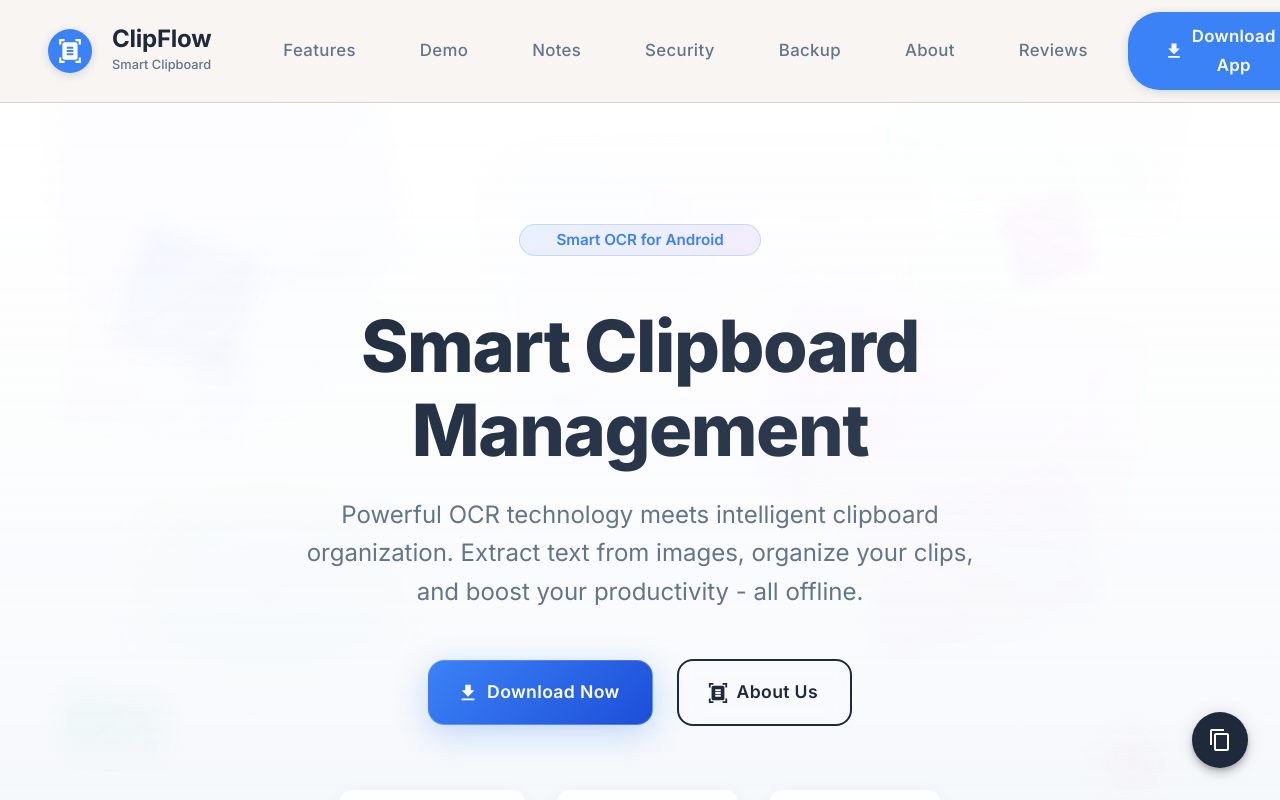
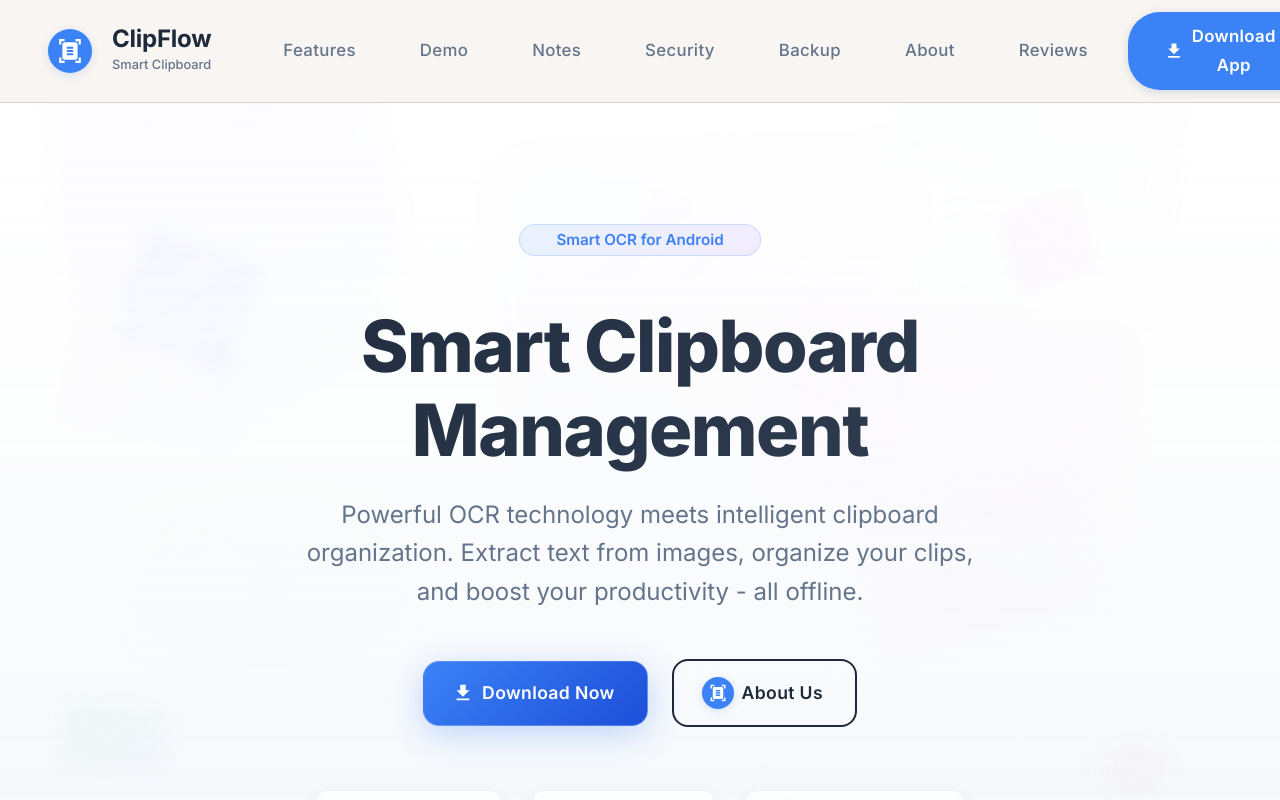
Before and after one commit to David6811/clipflow, a React (Vite) app: page / in a window 1280 px wide. Shown: the top 800 px of the page. Built offline with nearby package versions, Linux system fonts and the light colour scheme.

Commit message:
Logo (#21)
* create logo

* update logo

* remove floatbutton

```diff
--- a/index.html
+++ b/index.html
@@ -2,9 +2,18 @@
 <html lang="en">
   <head>
     <meta charset="UTF-8" />
-    <link rel="icon" type="image/svg+xml" href="/vite.svg" />
+    <link rel="icon" type="image/svg+xml" href="/clipflow-logo.svg" />
+    <link rel="apple-touch-icon" href="/clipflow-logo.svg" />
     <meta name="viewport" content="width=device-width, initial-scale=1.0" />
     <title>ClipFlow - Smart Clipboard Manager</title>
+
+    <!-- Additional meta tags for branding -->
+    <meta name="description" content="ClipFlow - Smart clipboard management for Android with OCR, offline functionality, and privacy-first design" />
+    <meta name="theme-color" content="#3B82F6" />
+    <meta property="og:title" content="ClipFlow - Smart Clipboard Manager" />
+    <meta property="og:description" content="Manage your clipboard with intelligent organization, OCR technology, and complete offline privacy" />
+    <meta property="og:image" content="/clipflow-logo.svg" />
+    <meta property="og:type" content="website" />
   </head>
   <body>
     <div id="root"></div>
--- a/src/App.tsx
+++ b/src/App.tsx
@@ -214,7 +214,6 @@ function App() {
         <div id="comments" style={{ scrollBehavior: 'smooth' }}><CommentsSection /></div>
       </Box>
 
-      <FloatingActionButton />
       <FooterSection />
       {/* just want to fix CI */}
 
--- /dev/null
+++ b/src/components/ClipFlowLogo.tsx
@@ -0,0 +1,188 @@
+import React from 'react'
+import { Box, Typography } from '@mui/material'
+import { DocumentScanner } from '@mui/icons-material'
+
+interface ClipFlowLogoProps {
+  size?: 'small' | 'medium' | 'large'
+  variant?: 'horizontal' | 'icon-only' | 'vertical'
+  onClick?: () => void
+  showText?: boolean
+}
+
+const ClipFlowLogo: React.FC<ClipFlowLogoProps> = ({
+  size = 'medium',
+  variant = 'horizontal',
+  onClick,
+  showText = true
+}) => {
+  const sizeConfig = {
+    small: {
+      iconContainer: 32,
+      iconSize: 18,
+      titleSize: '1.125rem',
+      subtitleSize: '0.7rem',
+      borderRadius: 2
+    },
+    medium: {
+      iconContainer: 44,
+      iconSize: 26,
+      titleSize: '1.5rem',
+      subtitleSize: '0.8rem',
+      borderRadius: 2.5
+    },
+    large: {
+      iconContainer: 64,
+      iconSize: 36,
+      titleSize: '2rem',
+      subtitleSize: '1rem',
+      borderRadius: 3
+    }
+  }
+
+  const config = sizeConfig[size]
+
+  if (variant === 'icon-only') {
+    return (
+      <Box
+        sx={{
+          width: config.iconContainer,
+          height: config.iconContainer,
+          bgcolor: 'secondary.main',
+          borderRadius: config.borderRadius,
+          display: 'flex',
+          alignItems: 'center',
+          justifyContent: 'center',
+          cursor: onClick ? 'pointer' : 'default',
+          transition: 'all 0.2s ease',
+          boxShadow: '0 2px 8px rgba(59, 130, 246, 0.2)',
+          '&:hover': onClick ? {
+            opacity: 0.9,
+            transform: 'translateY(-1px)',
+            boxShadow: '0 4px 12px rgba(59, 130, 246, 0.3)'
+          } : {}
+        }}
+        onClick={onClick}
+      >
+        <DocumentScanner sx={{ fontSize: config.iconSize, color: 'white' }} />
+      </Box>
+    )
+  }
+
+  if (variant === 'vertical') {
+    return (
+      <Box
+        sx={{
+          display: 'flex',
+          flexDirection: 'column',
+          alignItems: 'center',
+          cursor: onClick ? 'pointer' : 'default',
+          transition: 'opacity 0.2s ease',
+          '&:hover': onClick ? { opacity: 0.8 } : {}
+        }}
+        onClick={onClick}
+      >
+        <Box
+          sx={{
+            width: config.iconContainer,
+            height: config.iconContainer,
+            bgcolor: 'secondary.main',
+            borderRadius: config.borderRadius,
+            display: 'flex',
+            alignItems: 'center',
+            justifyContent: 'center',
+            mb: showText ? 1.5 : 0,
+            boxShadow: '0 2px 8px rgba(59, 130, 246, 0.2)'
+          }}
+        >
+          <DocumentScanner sx={{ fontSize: config.iconSize, color: 'white' }} />
+        </Box>
+        {showText && (
+          <Box sx={{ textAlign: 'center' }}>
+            <Typography
+              variant="h6"
+              component="div"
+              sx={{
+                fontWeight: 700,
+                color: 'text.primary',
+                fontSize: config.titleSize,
+                lineHeight: 1,
+                letterSpacing: '-0.01em'
+              }}
+            >
+              ClipFlow
+            </Typography>
+            <Typography
+              variant="caption"
+              sx={{
+                color: 'text.secondary',
+                fontSize: config.subtitleSize,
+                fontWeight: 500
+              }}
+            >
+              Smart Clipboard
+            </Typography>
+          </Box>
+        )}
+      </Box>
+    )
+  }
+
+  // Default horizontal variant
+  return (
+    <Box
+      sx={{
+        display: 'flex',
+        alignItems: 'center',
+        cursor: onClick ? 'pointer' : 'default',
+        transition: 'opacity 0.2s ease',
+        '&:hover': onClick ? { opacity: 0.8 } : {}
+      }}
+      onClick={onClick}
+    >
+      <Box
+        sx={{
+          width: config.iconContainer,
+          height: config.iconContainer,
+          bgcolor: 'secondary.main',
+          borderRadius: config.borderRadius,
+          display: 'flex',
+          alignItems: 'center',
+          justifyContent: 'center',
+          mr: showText ? 2.5 : 0,
+          boxShadow: '0 2px 8px rgba(59, 130, 246, 0.2)'
+        }}
+      >
+        <DocumentScanner sx={{ fontSize: config.iconSize, color: 'white' }} />
+      </Box>
+      {showText && (
+        <Box>
+          <Typography
+            variant="h6"
+            component="div"
+            sx={{
+              fontWeight: 700,
+              color: 'text.primary',
+              fontSize: config.titleSize,
+              lineHeight: 1,
+              letterSpacing: '-0.01em'
+            }}
+          >
+            ClipFlow
+          </Typography>
+          <Typography
+            variant="caption"
+            sx={{
+              color: 'text.secondary',
+              fontSize: config.subtitleSize,
+              fontWeight: 500
+            }}
+          >
+            Smart Clipboard
+          </Typography>
+        </Box>
+      )}
+    </Box>
+  )
+}
+
+export default ClipFlowLogo
--- a/src/components/FloatingActionButton.tsx
+++ b/src/components/FloatingActionButton.tsx
@@ -1,20 +1,34 @@
 import React from 'react'
 import { Fab } from '@mui/material'
-import { ContentCopy } from '@mui/icons-material'
+import ClipFlowLogo from './ClipFlowLogo'
 
 const FloatingActionButton: React.FC = () => {
   return (
     <Fab
-      color="primary"
-      aria-label="copy"
+      color="secondary"
+      aria-label="ClipFlow - Smart Clipboard"
       sx={{
         position: 'fixed',
         bottom: 32,
         right: 32,
-        zIndex: 1000
+        zIndex: 1000,
+        width: 64,
+        height: 64,
+        bgcolor: 'secondary.main',
+        color: 'white',
+        boxShadow: '0 4px 16px rgba(59, 130, 246, 0.3)',
+        '&:hover': {
+          bgcolor: 'secondary.dark',
+          boxShadow: '0 6px 20px rgba(59, 130, 246, 0.4)',
+          transform: 'translateY(-2px)'
+        }
       }}
     >
-      <ContentCopy />
+      <ClipFlowLogo
+        size="medium"
+        variant="icon-only"
+        showText={false}
+      />
     </Fab>
   )
 }
--- a/src/components/FooterSection.tsx
+++ b/src/components/FooterSection.tsx
@@ -7,12 +7,12 @@ import {
   IconButton
 } from '@mui/material'
 import {
-  DocumentScanner,
   Email,
   GitHub,
   Twitter,
   LinkedIn
 } from '@mui/icons-material'
+import ClipFlowLogo from './ClipFlowLogo'
 
 const FooterSection: React.FC = () => {
   const currentYear = new Date().getFullYear()
@@ -38,31 +38,10 @@ const FooterSection: React.FC = () => {
           }}
         >
           {/* Brand */}
-          <Box sx={{ display: 'flex', alignItems: 'center' }}>
-            <Box
-              sx={{
-                width: 40,
-                height: 40,
-                bgcolor: 'secondary.main',
-                borderRadius: 2,
-                display: 'flex',
-                alignItems: 'center',
-                justifyContent: 'center',
-                mr: 2
-              }}
-            >
-              <DocumentScanner sx={{ fontSize: 24, color: 'white' }} />
-            </Box>
-            <Typography
-              variant="h6"
-              sx={{
-                fontWeight: 700,
-                color: 'text.primary'
-              }}
-            >
-              ClipFlow
-            </Typography>
-          </Box>
+          <ClipFlowLogo
+            size="small"
+            variant="horizontal"
+          />
 
           {/* Copyright */}
           <Typography
--- a/src/components/HeroSection.tsx
+++ b/src/components/HeroSection.tsx
@@ -8,11 +8,11 @@ import {
   Stack
 } from '@mui/material'
 import {
-  DocumentScanner,
   Security,
   CloudOff,
   GetApp
 } from '@mui/icons-material'
+import ClipFlowLogo from './ClipFlowLogo'
 
 const HeroSection: React.FC = () => {
   return (
@@ -199,7 +199,7 @@ const HeroSection: React.FC = () => {
           <Button
             variant="outlined"
             size="large"
-            startIcon={<DocumentScanner />}
+            startIcon={<ClipFlowLogo variant="icon-only" size="small" showText={false} />}
             sx={{
               px: 4,
               py: 2,
@@ -233,7 +233,7 @@ const HeroSection: React.FC = () => {
           {[
             { icon: CloudOff, text: '100% Offline' },
             { icon: Security, text: 'Privacy First' },
-            { icon: DocumentScanner, text: 'Smart OCR' }
+            { icon: 'ClipFlowLogo', text: 'Smart Clipboard' }
           ].map((feature, index) => (
             <Box
               key={index}
@@ -254,7 +254,11 @@ const HeroSection: React.FC = () => {
                 }
               }}
             >
-              <feature.icon sx={{ color: 'primary.main', fontSize: 24 }} />
+              {feature.icon === 'ClipFlowLogo' ? (
+                <ClipFlowLogo variant="icon-only" size="small" showText={false} />
+              ) : (
+                <feature.icon sx={{ color: 'primary.main', fontSize: 24 }} />
+              )}
               <Typography variant="body1" sx={{ fontWeight: 500, color: 'text.primary' }}>
                 {feature.text}
               </Typography>
--- a/src/components/Navigation.tsx
+++ b/src/components/Navigation.tsx
@@ -11,10 +11,10 @@ import {
   Container
 } from '@mui/material'
 import {
-  DocumentScanner,
   Menu as MenuIcon,
   GetApp
 } from '@mui/icons-material'
+import ClipFlowLogo from './ClipFlowLogo'
 
 const Navigation: React.FC = () => {
   const [anchorEl, setAnchorEl] = useState<null | HTMLElement>(null)
@@ -68,59 +68,12 @@ const Navigation: React.FC = () => {
       <Container maxWidth="xl">
         <Toolbar sx={{ py: 1.5, px: 0 }}>
           {/* Logo */}
-          <Box
-            sx={{
-              display: 'flex',
-              alignItems: 'center',
-              mr: 'auto',
-              cursor: 'pointer',
-              transition: 'opacity 0.2s ease',
-              '&:hover': {
-                opacity: 0.8
-              }
-            }}
-            onClick={() => scrollToSection('home')}
-          >
-            <Box
-              sx={{
-                width: 44,
-                height: 44,
-                bgcolor: 'secondary.main',
-                borderRadius: 2.5,
-                display: 'flex',
-                alignItems: 'center',
-                justifyContent: 'center',
-                mr: 2.5,
-                boxShadow: '0 2px 8px rgba(46, 89, 132, 0.2)'
-              }}
-            >
-              <DocumentScanner sx={{ fontSize: 26, color: 'white' }} />
-            </Box>
-            <Box>
-              <Typography
-                variant="h6"
-                component="div"
-                sx={{
-                  fontWeight: 700,
-                  color: 'text.primary',
-                  fontSize: '1.5rem',
-                  lineHeight: 1,
-                  letterSpacing: '-0.01em'
-                }}
-              >
-                ClipFlow
-              </Typography>
-              <Typography
-                variant="caption"
-                sx={{
-                  color: 'text.secondary',
-                  fontSize: '0.8rem',
-                  fontWeight: 500
-                }}
-              >
-                Smart Clipboard
-              </Typography>
-            </Box>
+          <Box sx={{ mr: 'auto' }}>
+            <ClipFlowLogo
+              size="medium"
+              variant="horizontal"
+              onClick={() => scrollToSection('home')}
+            />
           </Box>
 
           {/* Desktop Navigation */}
--- a/src/components/index.ts
+++ b/src/components/index.ts
@@ -10,3 +10,4 @@ export { default as BankingShowcase } from './BankingShowcase'
 export { default as CommentsSection } from './CommentsSection'
 export { default as FloatingActionButton } from './FloatingActionButton'
 export { default as TeamSection } from './TeamSection'
+export { default as ClipFlowLogo } from './ClipFlowLogo'
```
Also changed, not shown: public/clipflow-logo.svg (added).
